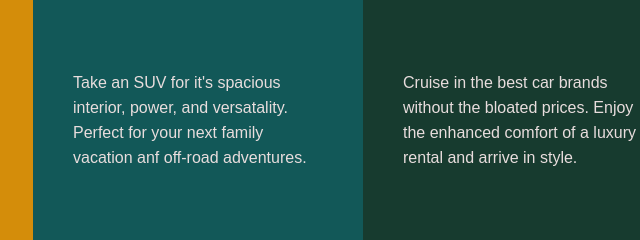
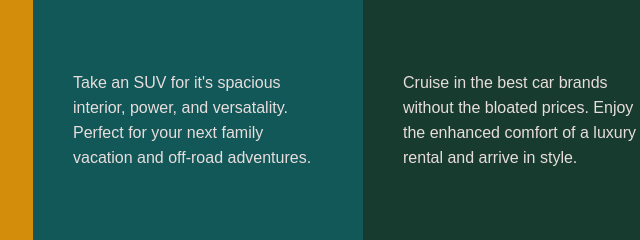
Before and after one commit to Chinaylow/car-project, a plain HTML site: page index.html in a window 1280 px wide. Shown: the part 271-511 px from the top of the page, 487-1127 px from the left. Drawn offline with Linux system fonts and the light colour scheme.

Commit message:
correction

```diff
--- a/index.html
+++ b/index.html
@@ -34,7 +34,7 @@
 
                     <h1>SUVS</h1>
                     <P>Take an SUV for it's spacious interior, power, and versatality. Perfect for your next family vacation
-                        anf off-road adventures.</P>
+                        and off-road adventures.</P>
 
                 </div>
                 <div class="but2">
```
